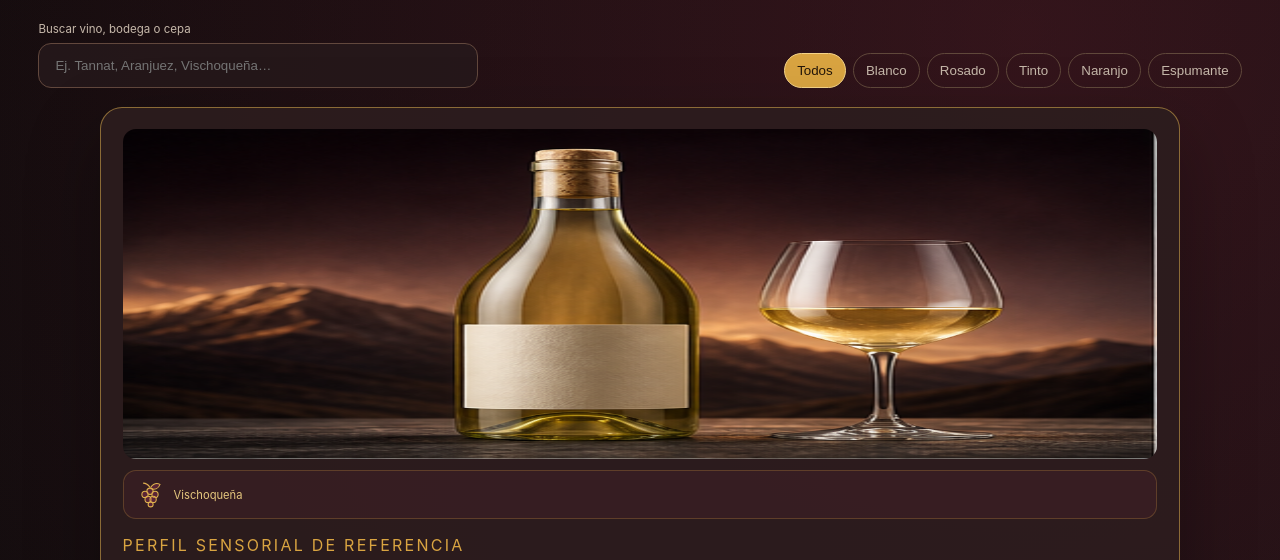
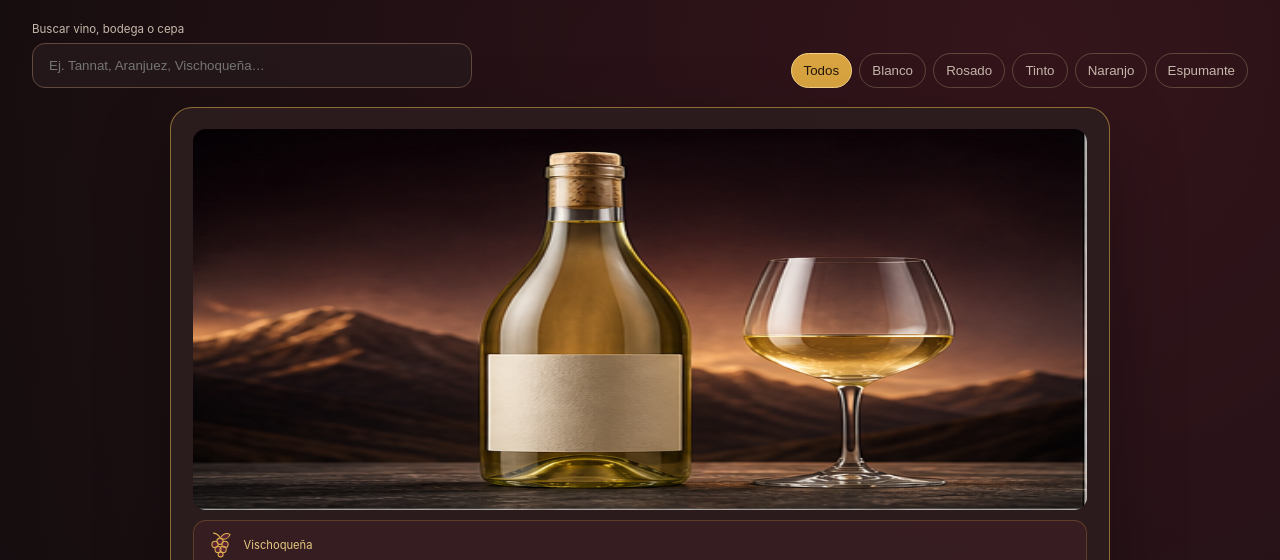
Before and after one commit to alancerDEV01/Vinos_ISara, a Next.js app in the folder apps/web/: page /vinos in a window 1280 px wide. Shown: the part 240-800 px from the top of the page. Built offline with nearby package versions, Linux system fonts and the light colour scheme.

Commit message:
fix: constrain desktop catalog media proportions

```diff
--- a/apps/web/src/app/styles.css
+++ b/apps/web/src/app/styles.css
@@ -285,3 +285,25 @@ h1 { font-family: Georgia, serif; font-size: clamp(3rem, 8vw, 6.5rem); line-heig
 .pairingWineImage { position:relative; display:grid; width:calc(100% + 1.7rem); height:165px; margin:-.85rem -.85rem .8rem; overflow:hidden; background-color:#171216; background-image:linear-gradient(180deg,transparent 35%,rgba(8,6,8,.86)),url('/images/generated/wine-styles-atlas.png'); background-size:auto,300% 200%; background-position:center,var(--wine-x) var(--wine-y); background-repeat:no-repeat; border-radius:16px 16px 7px 7px; place-items:end start; }.pairingWineImage::after { content:""; position:absolute; inset:0; background:radial-gradient(circle at 75% 22%,rgba(242,202,113,.24),transparent 30%); }.pairingWineImage i { position:absolute; inset:auto -8% -48% auto; width:180px; height:180px; border:1px solid rgba(231,184,82,.32); border-radius:50%; }.pairingWineImage strong { position:relative; z-index:2; padding:.8rem; color:#f0cb76; font-family:Georgia,serif; font-size:1rem; text-shadow:0 3px 10px #000; }.aiRecommendationHeading { display:grid; grid-template-columns:auto 1fr; gap:.7rem; align-items:center; margin:.35rem 0 .15rem; }.aiRecommendationHeading>span { display:grid; width:42px; height:42px; color:#251608; background:linear-gradient(145deg,#f4cf70,#d69830); border-radius:13px; place-items:center; font-weight:900; }.aiRecommendationHeading p { margin:0!important; font-size:.55rem!important; }.aiRecommendationHeading h3 { margin:.1rem 0 0!important; font-family:Georgia,serif; font-size:clamp(1.2rem,2vw,1.65rem)!important; line-height:1.1; }
 @media (min-width:901px) { .aiRecommendationHeading { grid-column:1/-1; }.wineProfile,.dishProfile { border-color:rgba(218,174,78,.55); box-shadow:0 28px 75px rgba(0,0,0,.3); }.catalogLayout,.dishLayout { max-width:1380px; }.wineGrid,.dishGrid { padding-top:.35rem; border-top:1px solid rgba(217,164,65,.18); } }
 @media (max-width:600px) { .regionArrivalControls { right:50%; bottom:.55rem; }.pairingWineImage { height:145px; } }
+
+/* Proporciones editoriales para pantallas anchas: evita imágenes y fichas estiradas. */
+@media (min-width:901px) {
+  .catalogPage,.dishPage { padding-right:max(2rem,calc((100vw - 1380px)/2)); padding-left:max(2rem,calc((100vw - 1380px)/2)); }
+  .catalogHeader,.dishHeader,.catalogToolbar,.dishToolbar,.catalogLayout,.dishLayout { width:100%; max-width:1280px; }
+  .regionArrival { grid-template-columns:minmax(280px,.72fr) minmax(520px,1.28fr); width:min(100%,1180px); max-width:1180px; padding:1rem; }
+  .regionArrivalCopy { min-width:0; padding:clamp(1rem,2vw,1.65rem); }
+  .regionArrivalCopy h2 { max-width:100%; font-size:clamp(3rem,4.6vw,4.8rem); overflow-wrap:anywhere; }
+  .regionArrivalCarousel { width:100%; max-width:760px; justify-self:end; }
+  .regionArrivalCarousel figure { height:auto; aspect-ratio:16/8.3; }
+  .regionArrivalCarousel img { object-position:center; }
+  .wineProfile,.dishProfile { width:min(100%,940px); }
+  .wineArt.hero { height:auto; min-height:0; aspect-ratio:16/6.8; background-size:300% 200%; }
+  .dishHero,.dishHero.generatedDishImage { height:auto; min-height:0; aspect-ratio:16/7.2; object-position:center; }
+  .wineGrid { grid-template-columns:repeat(auto-fill,minmax(250px,1fr)); max-width:1280px; }
+  .dishGrid { grid-template-columns:repeat(auto-fill,minmax(230px,1fr)); max-width:1280px; }
+  .pairingDishImage,.pairingWineImage { height:140px; min-height:140px; }
+}
+@media (min-width:1500px) {
+  .catalogHeader h1,.dishHeader h1 { font-size:clamp(4rem,5vw,5.4rem); }
+  .catalogPage,.dishPage { background-size:100% 100%; }
+}
```
